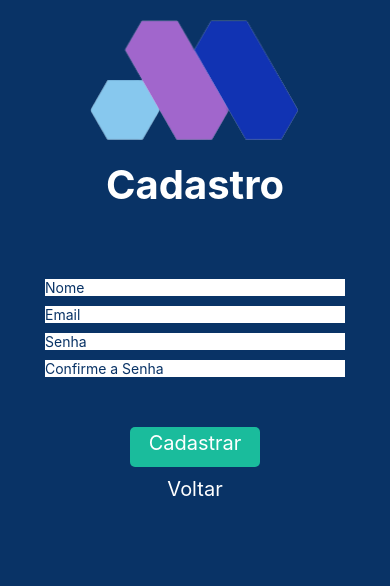
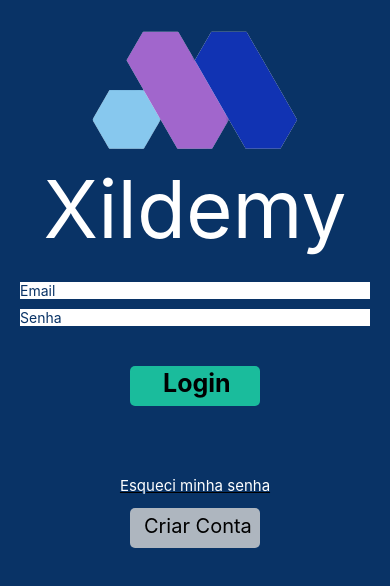
Before and after one commit to SairanSerra/Cursos-app, a React Native app: screen / in a window 390 px wide. Shown: the top 586 px of the page. Built offline with nearby package versions, Linux system fonts and the light colour scheme.

Commit message:
instalando lib navigate stack

```diff
--- a/App.js
+++ b/App.js
@@ -8,7 +8,7 @@ import CreateAcount from './src/Pages/CreateAccount';
 export default function App(){
 return (
     <>
-     <CreateAcount/>
+     <Login/>
     </>
 
 
--- a/package.json
+++ b/package.json
@@ -11,8 +11,9 @@
   },
   "dependencies": {
     "@react-navigation/native": "^6.0.10",
+    "@react-navigation/stack": "^6.2.2",
     "react": "17.0.2",
-    "react-native": "0.68.2",
+    "react-native": "^0.69.1",
     "react-native-vector-icons": "^9.2.0",
     "styled-components": "^5.3.5"
   },
--- a/src/Pages/Login/index.js
+++ b/src/Pages/Login/index.js
@@ -17,6 +17,8 @@ const login = ()=> {
 
                     <Styled.Img source={xildemy}/>
 
+                    <Styled.Title>Xildemy</Styled.Title>
+
                     <Styled.Input
                         placeholder='Email'
                         placeholderTextColor='#093366'
@@ -28,7 +30,7 @@ const login = ()=> {
                         maxLength={8}
                     />
                     <Styled.Olho>
-                    <Icon name="eye" size={20} color="black" />
+                    {/* <Icon name="eye" size={20} color="black" /> */}
                     </Styled.Olho>
 
                     <Styled.Login
--- a/src/Pages/Login/styles.js
+++ b/src/Pages/Login/styles.js
@@ -8,18 +8,23 @@ background-color: #093366;
 export const Keybord = styled.KeyboardAvoidingView`
 align-items: center;
 `;
+export const Title = styled.Text`
+color:#FFFFFF;
+font-size: 80px;
+margin-bottom: 15px;
+`;
 
 export const StatusBar = styled.StatusBar`
 `;
 
 export const Img = styled.Image`
-margin-bottom: 100px;
+margin-bottom: 10px;
 margin-top: 30px;
 `;
 
 export const EsqueciSenha = styled.TouchableOpacity`
 color:#FFFFFF;
-margin-top: 120px;
+margin-top: 70px;
 `;
 
 export const TextEsqueci = styled.Text`
```
Also changed, not shown: 2 other files (tests, documents, lock files or other folders).
